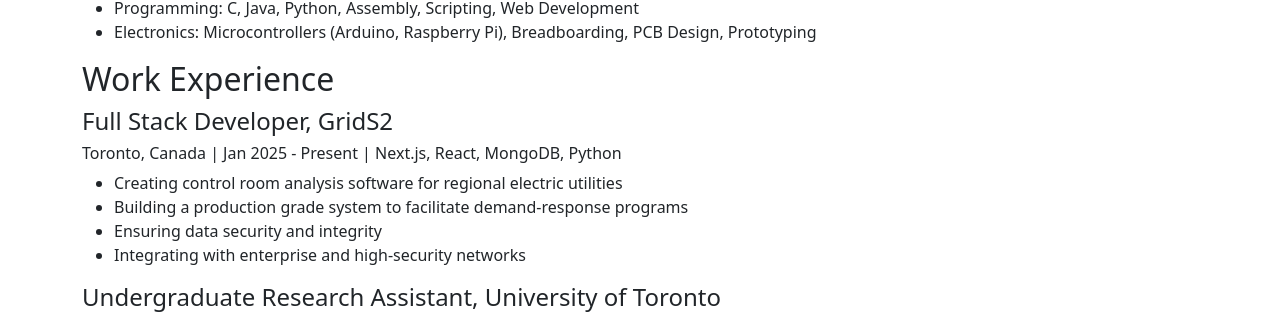
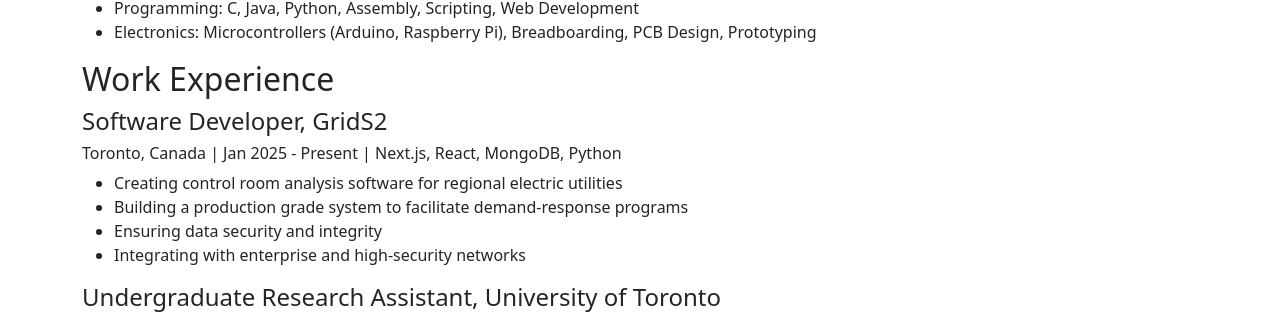
Before and after one commit to balaji-venkatesh/balaji-venkatesh.github.io, a Jekyll site: the page built from resume.md, in a window 1280 px wide and 900 px high. Shown: the part 224-538 px from the top of the window. Built offline with Jekyll 4.4.1, drawn with Linux system fonts in a browser that asks for light colours.

Commit message:
proper title for grids2

```diff
--- a/resume.md
+++ b/resume.md
@@ -15,7 +15,7 @@
 
 ## Work Experience
 
-#### Full Stack Developer, GridS2
+#### Software Developer, GridS2
 ###### Toronto, Canada | Jan 2025 - Present | Next.js, React, MongoDB, Python
 - Creating control room analysis software for regional electric utilities
 - Building a production grade system to facilitate demand-response programs
```
